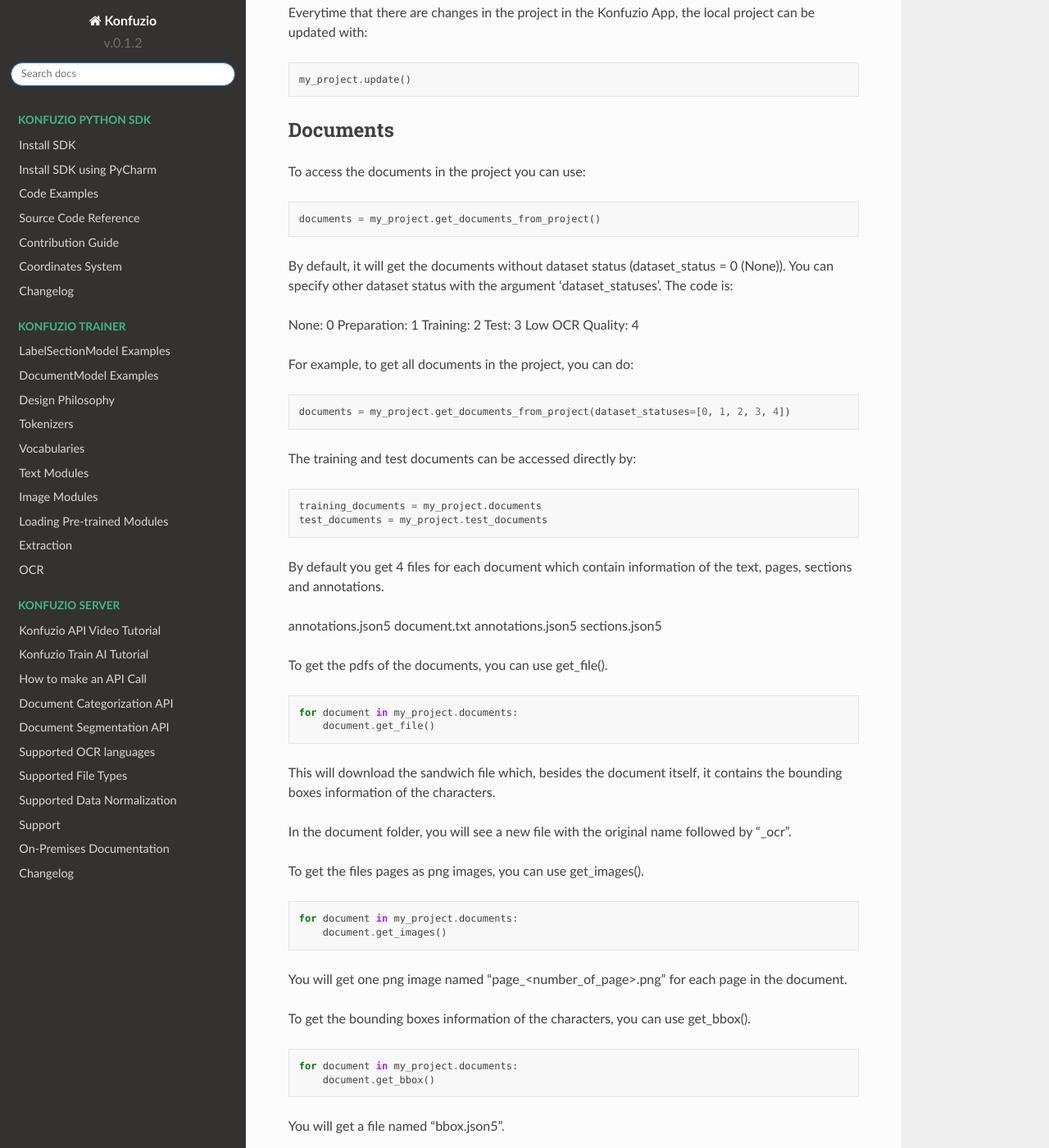
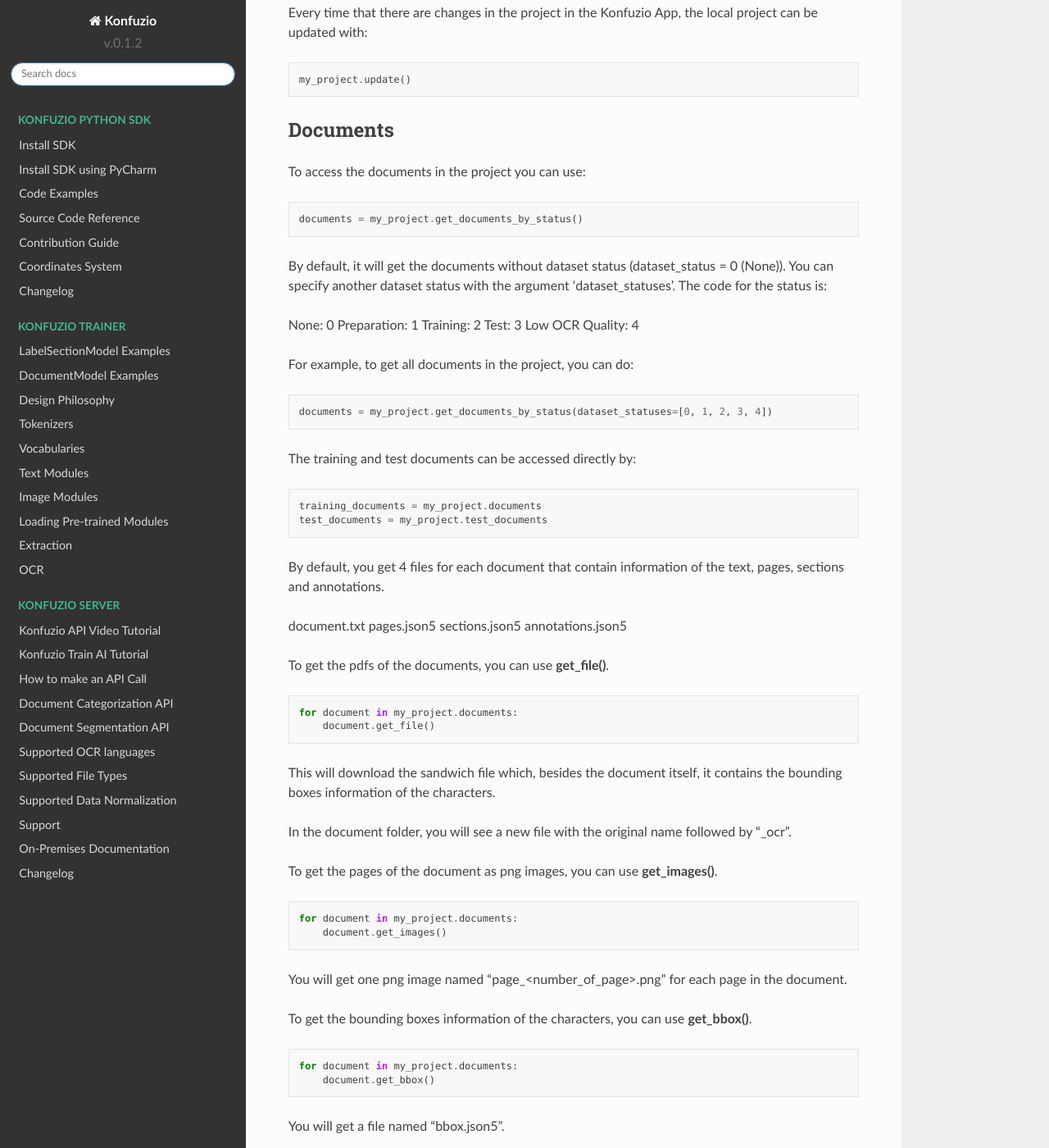
Before and after one commit to konfuzio-ai/konfuzio-sdk, a Sphinx documentation site: the page built from docs/sdk/examples/intro.md, in a window 1280 px wide and 1400 px high, scrolled down 327 px. Shown: the whole window at 82% size. Built offline with Sphinx 7.4.7 and the Read the Docs theme 2.0.0, drawn with Linux system fonts in a browser that asks for light colours; some of the changed text lies outside the part shown.

Commit message:
clean documentation

````diff
--- a/docs/index.rst
+++ b/docs/index.rst
@@ -32,8 +32,7 @@
 Konfuzio Python SDK
 ###################
 
-The Konfuzio Software Development Kit (SDK) provides the tools to work with the data layer used by the Konfuzio Web
-Server (App). Using the SDK you can communicate with the Konfuzio App and use the data structure in your projects.
+The Konfuzio Software Development Kit (Konfuzio SDK) provides a Python API to interact with the Konfuzio Server.
 Find in this section the documentation of the package, the installation instructions and code examples that will help
 you in starting using it.
 
--- a/docs/sdk/examples/intro.md
+++ b/docs/sdk/examples/intro.md
@@ -8,7 +8,7 @@
 my_project = Project()
 ```
 
-Everytime that there are changes in the project in the Konfuzio App, the local project can be updated with:
+Every time that there are changes in the project in the Konfuzio App, the local project can be updated with:
 
 ```python
 my_project.update()
@@ -19,11 +19,11 @@
 To access the documents in the project you can use:
 
 ```python
-documents = my_project.get_documents_from_project()
+documents = my_project.get_documents_by_status()
 ```
 
 By default, it will get the documents without dataset status (dataset_status = 0 (None)).
-You can specify other dataset status with the argument 'dataset_statuses'. The code is:
+You can specify another dataset status with the argument 'dataset_statuses'. The code for the status is:
 
 None: 0
 Preparation: 1
@@ -34,7 +34,7 @@
 For example, to get all documents in the project, you can do:
 
 ```python
-documents = my_project.get_documents_from_project(dataset_statuses=[0, 1, 2, 3, 4])
+documents = my_project.get_documents_by_status(dataset_statuses=[0, 1, 2, 3, 4])
 ```
 
 The training and test documents can be accessed directly by:
@@ -44,14 +44,14 @@
 test_documents = my_project.test_documents
 ```
 
-By default you get 4 files for each document which contain information of the text, pages, sections and annotations.
+By default, you get 4 files for each document that contain information of the text, pages, sections and annotations.
 
+document.txt
+pages.json5
+sections.json5
 annotations.json5
-document.txt
-annotations.json5
-sections.json5
 
-To get the pdfs of the documents, you can use get_file().
+To get the pdfs of the documents, you can use **get_file()**.
 
 ```python
 for document in my_project.documents:
@@ -63,7 +63,7 @@
 
 In the document folder, you will see a new file with the original name followed by "_ocr".
 
-To get the files pages as png images, you can use get_images().
+To get the pages of the document as png images, you can use **get_images()**.
 
 ```python
 for document in my_project.documents:
@@ -72,7 +72,7 @@
 
 You will get one png image named "page_<number_of_page>.png" for each page in the document.
 
-To get the bounding boxes information of the characters, you can use get_bbox().
+To get the bounding boxes information of the characters, you can use **get_bbox()**.
 
 ```python
 for document in my_project.documents:
````
Also changed, not shown: other parts of docs/sdk/examples/intro.md (+1 -1 lines), README.md (+22 -18 lines), docs/sdk/configuration_reference.md (+6 -23 lines), docs/sdk/contribution.md (+31 -8 lines), docs/sdk/examples/helloworld.md (+1 -1 lines), docs/sdk/examples/human_in_the_loop.ipynb, 4 other files.
